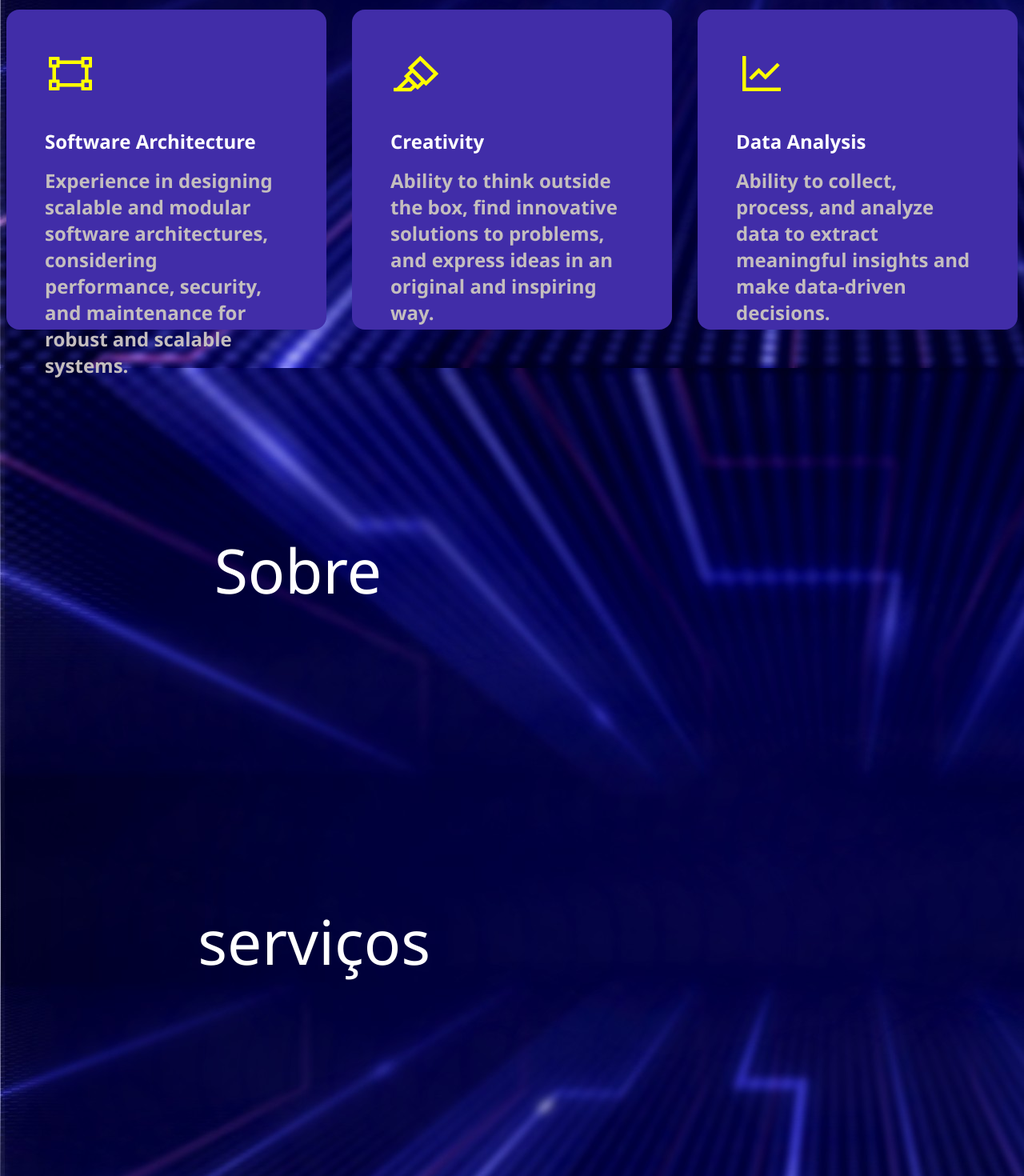
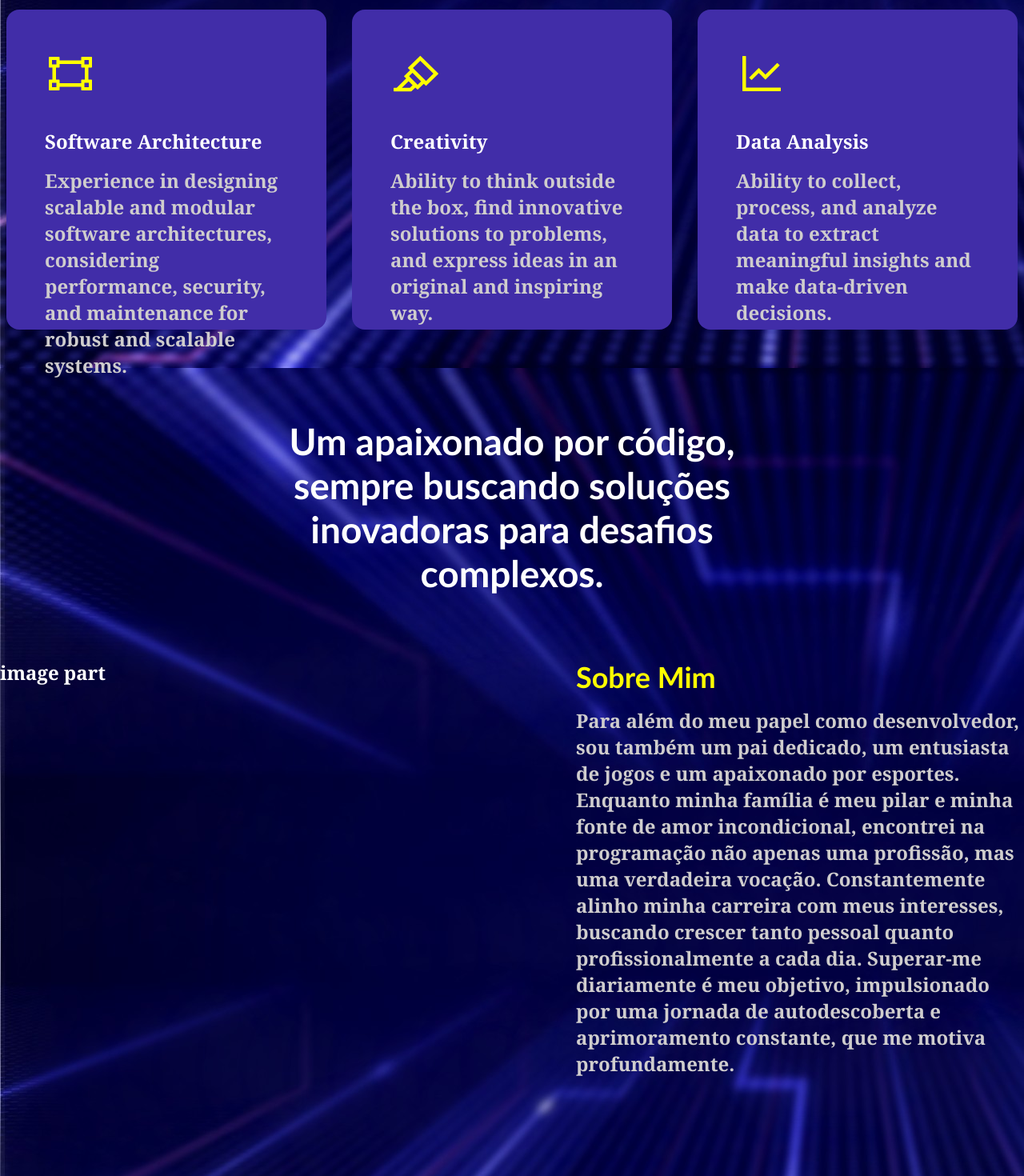
Before and after one commit to LucasPereira9/personalPortfolio, a Next.js app: page /en in a window 1280 px wide. Shown: the part 820-2290 px from the top of the page at 80% size. Built offline with nearby package versions, Linux system fonts and the light colour scheme.

Commit message:
feat: about container made

```diff
--- a/src/app/[locale]/globals.css
+++ b/src/app/[locale]/globals.css
@@ -7,7 +7,12 @@
 
 h2 {
   color: white;
-  font-family: 'Segoe UI', Tahoma, Geneva, Verdana, sans-serif;
+  font-family: Cambria, Cochin, Georgia, Times, 'Times New Roman', serif;
+}
+h3 {
+  color: #cfcdcd;
+  font-family: Cambria, Cochin, Georgia, Times, 'Times New Roman', serif;
+  font-size: 24px;
 }
 
 a {
--- a/src/app/[locale]/page.module.css
+++ b/src/app/[locale]/page.module.css
@@ -17,14 +17,14 @@
 }
 .first_name {
     font-size: 6vw;
-    font-family: 'Segoe UI', Tahoma, Geneva, Verdana, sans-serif;
+    font-family: Cambria, Cochin, Georgia, Times, 'Times New Roman', serif;
     font-weight: 400;
     color: white;
     margin-bottom: -5vh;
 }
 .second_name {
     font-size: 6vw;
-    font-family: 'Segoe UI', Tahoma, Geneva, Verdana, sans-serif;
+    font-family: Cambria, Cochin, Georgia, Times, 'Times New Roman', serif;
     font-weight: 400;
     color: #FFFF00;
 }
@@ -37,3 +37,8 @@
     flex-direction: row;
     margin-top: 10vh;
 }
+.about_container {
+    display: flex;
+    justify-content: center;
+    padding-top: 12vh;
+}
--- a/src/app/[locale]/page.tsx
+++ b/src/app/[locale]/page.tsx
@@ -7,12 +7,13 @@ import PrimaryButton from '@/components/primaryButton';
 import { useTranslations } from 'next-intl';
 import { Skills } from '@/utils';
 import Ability from '@/components/ability';
+import About from '@/components/about';
 
 export default function Index() {
 
   const t = useTranslations('index');
 
-  const navigationOptions = Skills.map((item, index) => (
+  const AbilitiesOptions = Skills.map((item, index) => (
     <AnimatedContainer key={index}>
        <Ability icon={item.icon} title={item.title} description={item.description} />
     </AnimatedContainer>
@@ -41,14 +42,10 @@ export default function Index() {
           </AnimatedContainer>
       </div>
         <div className={styles.skills_container}>
-              {navigationOptions}
+              {AbilitiesOptions}
         </div>
-      <div  style={{height: '50vh'}} id='about' className={styles.personal_info_container}>
-        <div>
-            <p className={styles.first_name}>Sobre</p>
-        </div>
-        <div>
-        </div>
+      <div id='about' className={styles.about_container}>
+       <About />
       </div>
       <div style={{height: '50vh'}} id='services' className={styles.personal_info_container}>
         <div>
--- a/src/components/ability/ability.module.css
+++ b/src/components/ability/ability.module.css
@@ -18,6 +18,3 @@
     padding-top: 4vh;
     padding-bottom: 2vh;
 }
-.description {
-    color: #c4bebe
-}
--- a/src/components/ability/index.tsx
+++ b/src/components/ability/index.tsx
@@ -12,7 +12,7 @@ export default function Ability(props: ISkillProps) {
             <div className={styles.content}>
                 <Icon className={styles.icon} />
                 <h2 className={styles.title}>{t(props.title)}</h2>
-                <h2 className={styles.description}>{t(props.description)}</h2>
+                <h3>{t(props.description)}</h3>
             </div>
         </div>
     )
--- /dev/null
+++ b/src/components/about/about.module.css
@@ -0,0 +1,34 @@
+
+.title_content {
+    align-items: center;
+    display: flex;
+    text-align: center;
+    flex-direction: column;
+}
+.title {
+    color: #FFFF00;
+    font-size: 32px;
+    font-family: 'Trebuchet MS', 'Lucida Sans Unicode', 'Lucida Grande', 'Lucida Sans', Arial, sans-serif;
+    margin-bottom: 4vh;
+}
+.subtitle {
+    font-size: 46px;
+    font-family: 'Trebuchet MS', 'Lucida Sans Unicode', 'Lucida Grande', 'Lucida Sans', Arial, sans-serif;
+    max-width: 80vh;
+}
+.content {
+    display: flex;
+    margin-top: 10vh;
+    justify-content: space-between;
+    width: 160vh;
+}
+.about_content {
+    max-width: 110vh;
+    padding-left: 40vh;
+}
+.about_title {
+    color: #FFFF00;
+    font-size: 36px;
+    font-family: 'Trebuchet MS', 'Lucida Sans Unicode', 'Lucida Grande', 'Lucida Sans', Arial, sans-serif;
+    margin-bottom: 2vh;
+}
--- /dev/null
+++ b/src/components/about/index.tsx
@@ -0,0 +1,24 @@
+import styles from './about.module.css'
+
+export default function About() {
+    return (
+    <div>
+        <div className={styles.title_content}>
+            <h2 className={styles.subtitle}>Um apaixonado por código, sempre buscando soluções inovadoras para desafios complexos.</h2>
+        </div>
+        <div className={styles.content}>
+            <div>
+                <h2>image part</h2>
+            </div>
+            <div className={styles.about_content}>
+                <h2 className={styles.about_title}>Sobre Mim</h2>
+                <h3>Para além do meu papel como desenvolvedor, sou também um pai dedicado, um entusiasta de jogos e um apaixonado por esportes.
+                    Enquanto minha família é meu pilar e minha fonte de amor incondicional, encontrei na programação não apenas uma profissão, mas uma verdadeira vocação.
+                    Constantemente alinho minha carreira com meus interesses, buscando crescer tanto pessoal quanto profissionalmente a cada dia.
+                    Superar-me diariamente é meu objetivo, impulsionado por uma jornada de autodescoberta e aprimoramento constante, que me motiva profundamente.
+                </h3>
+            </div>
+        </div>
+    </div>
+    )
+}
--- a/src/components/navButton/navButton.module.css
+++ b/src/components/navButton/navButton.module.css
@@ -1,6 +1,7 @@
 .title {
     color: white;
     cursor: pointer;
+    font-family: Cambria, Cochin, Georgia, Times, 'Times New Roman', serif;
     padding: 10px;
     border-radius: 5px;
     margin: 5px;
--- a/src/components/primaryButton/primaryButton.module.css
+++ b/src/components/primaryButton/primaryButton.module.css
@@ -13,7 +13,7 @@
 }
 .title {
     color: black;
-    font-family: 'Segoe UI', Tahoma, Geneva, Verdana, sans-serif;
+    font-family: Cambria, Cochin, Georgia, Times, 'Times New Roman', serif;
 }
 
 .container:hover {
```
